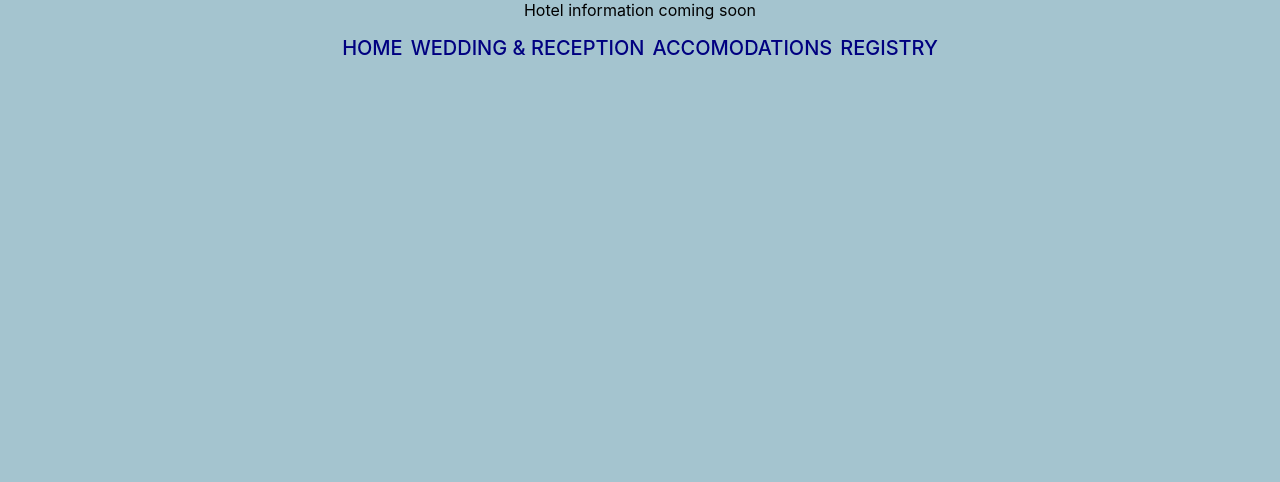
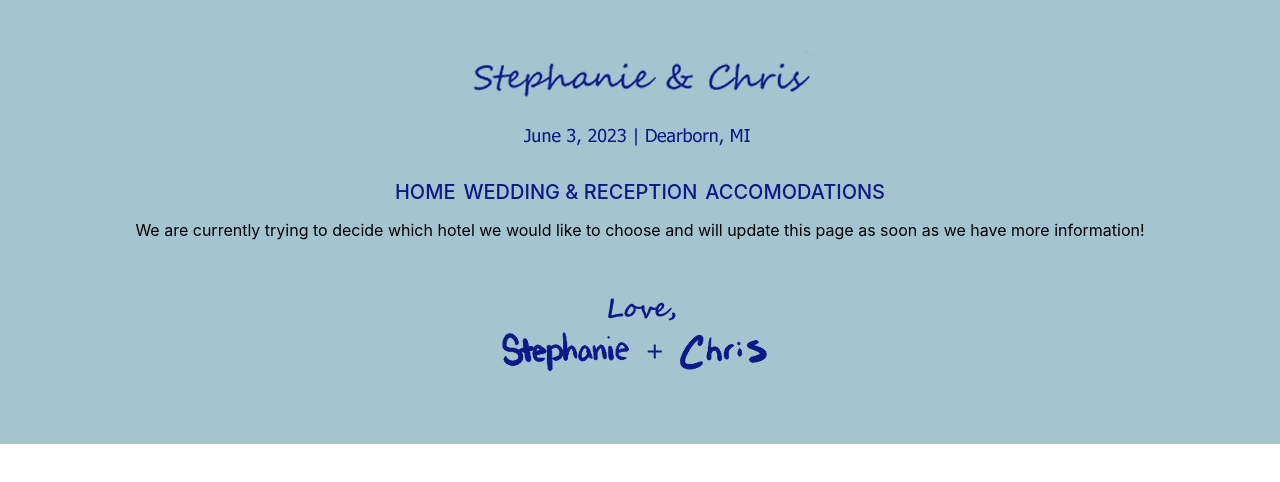
Before and after one commit to ckurecka/wedding-website, a React (Create React App) app: page /hotel-information in a window 1280 px wide. Shown: the top 482 px of the page. Built offline with nearby package versions, Linux system fonts and the light colour scheme.

Commit message:
S - add header and footer to page

```diff
--- a/src/App.scss
+++ b/src/App.scss
@@ -37,6 +37,7 @@
 
 .page {
   text-align: center;
+  padding: 40px 0;
   height: 100%;
   background-color: #a4c4cf;
   box-sizing: border-box;
@@ -52,6 +53,7 @@
 }
 .content {
   min-width: 320px;
+  padding: 0 20px;
 }
 
 @media (min-width: 768px) {
--- /dev/null
+++ b/src/components/Footer/footer.jsx
@@ -0,0 +1,13 @@
+import React from 'react';
+import footerImage from '../../images/footer.png';
+import './footer.scss';
+
+const Footer = () => {
+  return (
+    <div className="footer-component">
+      <img src={footerImage} className="footer"></img>
+    </div>
+  )
+};
+
+export default Footer;
--- /dev/null
+++ b/src/components/Footer/footer.scss
@@ -0,0 +1,9 @@
+.footer-component {
+  margin-top: 40px;
+  .footer {
+    max-height: 120px;
+    max-width: 375px;
+    width: 100%;
+    margin: 0 auto;
+  }
+}
--- /dev/null
+++ b/src/components/Header/header.jsx
@@ -0,0 +1,13 @@
+import React from 'react';
+import headerImage from '../../images/header.png';
+import './header.scss';
+
+const Header = () => {
+  return (
+    <div className="header-component">
+      <img src={headerImage} className="header"></img>
+    </div>
+  )
+};
+
+export default Header;
--- /dev/null
+++ b/src/components/Header/header.scss
@@ -0,0 +1,6 @@
+.header {
+  max-height: 120px;
+  max-width: 375px;
+  width: 100%;
+  margin: 0 auto;
+}
--- a/src/components/Navigation/navigation.jsx
+++ b/src/components/Navigation/navigation.jsx
@@ -2,10 +2,8 @@ import React from 'react';
 import { Link } from 'react-router-dom';
 import './navigation.scss';
 
-const Navigation = () => {
-    return (
-      <nav className="main-nav">
-        <ul>
+const expandedNav = (
+  <ul className="expanded-nav">
     <li>
       <Link to="/">HOME</Link>
     </li>
@@ -15,10 +13,18 @@ const Navigation = () => {
     <li>
       <Link to="/hotel-information">ACCOMODATIONS</Link>
     </li>
-          <li>
+    {/* <li>
       <Link to="/registry">REGISTRY</Link>
-          </li>
+    </li> */}
   </ul>
+);
+
+
+
+const Navigation = () => {
+  return (
+    <nav className="main-nav">
+      {expandedNav}
     </nav>
   )
 };
--- a/src/components/Navigation/navigation.scss
+++ b/src/components/Navigation/navigation.scss
@@ -18,8 +18,9 @@
     a {
       font-size: 14px;
       font-weight: 500;
-      color: navy;
+      color: rgb(12, 26, 135);
       text-decoration: none;
+      white-space: nowrap;
 
       &:hover {
         color: #8050eb;
--- a/src/index.css
+++ b/src/index.css
@@ -12,10 +12,10 @@ code {
     monospace;
 }
 
-html, body {
+/* html, body {
   height: 100vh;
 }
 
 #root {
   height: 100%;
-}
+} */
--- a/src/pages/Home/home-page.jsx
+++ b/src/pages/Home/home-page.jsx
@@ -1,4 +1,6 @@
 import React from 'react';
+import Footer from '../../components/Footer/footer';
+import Header from '../../components/Header/header';
 import Navigation from '../../components/Navigation/navigation';
 import splashPhoto from '../../images/engagement-photo-166.jpg';
 import './home-page.scss';
@@ -7,14 +9,19 @@ const HomePage = () => {
   return (
       <div className="page home-page">
         <div className="content">
-          <h1>Stephanie & Chris</h1>
-          June 3, 2023  &nbsp; &#9829; &nbsp;Dearborn, Michigan
+          <Header />
           <Navigation />
           <img src={splashPhoto} className="splash-image" alt="Chris and Stephanie"/>
           <h1 className="story-header">Our Story</h1>
           <div>
-            Stephanie and Chris, both software engineers by training, met hanging out with their TD Ameritrade coworkers during and after work in the summer of 2016. In August, they went on their first date, to get breakfast-for-dinner at a Bob Evans. Since then, they've gone on vacations together to the San Francisco Bay Area, Seattle and Vancouver, Korea and Japan, Iceland, and Italy. The two got engaged on their 5-year anniversary in 2021, but with COVID backlogs decided to book a 2023 wedding to get the venue and vendors they wanted.
+            <p>
+              Stephanie and Chris, both software engineers by training, met hanging out with their TD Ameritrade coworkers during and after work in the summer of 2016. In August, they went on their first date, to get breakfast-for-dinner at a Bob Evans. Since then, they've gone on vacations together to the San Francisco Bay Area, Seattle and Vancouver, Korea and Japan, Iceland, and Italy. The two got engaged on their 5-year anniversary in 2021, but with COVID backlogs decided to book a 2023 wedding to get the venue and vendors they wanted.
+            </p>
+            <p>
+              In their free time, they enjoy playing board games together and watching movies and tv shows.
+            </p>
           </div>
+          <Footer />
         </div>
 
       </div>
--- a/src/pages/Hotel/hotel-page.jsx
+++ b/src/pages/Hotel/hotel-page.jsx
@@ -1,12 +1,18 @@
 import React from 'react';
+import Footer from '../../components/Footer/footer';
+import Header from '../../components/Header/header';
 import Navigation from '../../components/Navigation/navigation';
 
 const HotelPage = () => {
   return (
-      <div className="page">
-        Hotel information coming soon
+    <div className="page">
+      <div className="content">
+        <Header />
         <Navigation />
+        We are currently trying to decide which hotel we would like to choose and will update this page as soon as we have more information!
+        <Footer />
       </div>
+    </div>
   )
 };
 
--- a/src/pages/Registry/registry-page.jsx
+++ b/src/pages/Registry/registry-page.jsx
@@ -1,11 +1,13 @@
 import React from 'react';
+import Header from '../../components/Header/header';
 import Navigation from '../../components/Navigation/navigation';
 
 const WeddingRegistry = () => {
   return (
       <div className="page">
-        Wedding registry placeholder
+        <Header />
         <Navigation />
+        Placeholder
       </div>
   )
 };
--- a/src/pages/Venue/venue-page.jsx
+++ b/src/pages/Venue/venue-page.jsx
@@ -1,4 +1,6 @@
 import React from 'react';
+import Footer from '../../components/Footer/footer';
+import Header from '../../components/Header/header';
 import Navigation from '../../components/Navigation/navigation';
 
 import splashPhoto from '../../images/engagement-photo-179.jpg';
@@ -9,7 +11,7 @@ const VenuePage = () => {
       <div className=" page venue-page">
         <div className='content'>
 
-
+          <Header />
           <Navigation />
           <img src={splashPhoto} className="splash-image" alt="chris and stephanie"/>
           <div>
@@ -21,10 +23,7 @@ const VenuePage = () => {
             20900 Oakwood<br></br>
             Dearborn, MI 48124<br></br>
           </div>
-
-
-
-
+          <Footer />
         </div>
       </div>
   )
```
Also changed, not shown: src/images/footer.png (added), src/images/header.png (added). Lines whose indentation alone changed are shown as unchanged.
